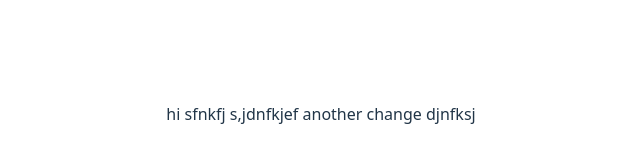
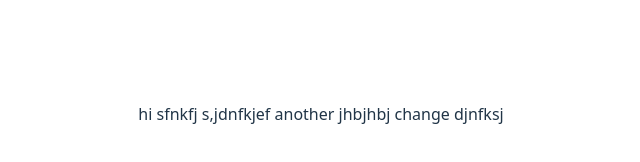
Before and after one commit to Shobhit150/aliste-automate, a React (Vite) app: page / in a window 1280 px wide. Shown: the part 286-448 px from the top of the page, without its empty margins (319-959 px from the left). Built offline with nearby package versions, Linux system fonts and the light colour scheme.

Commit message:
Version checking4

```diff
--- a/src/App.jsx
+++ b/src/App.jsx
@@ -8,7 +8,7 @@ function App() {
 
   return (
     <>
-      hi sfnkfj s,jdnfkjef another change djnfksj
+      hi sfnkfj s,jdnfkjef another jhbjhbj change djnfksj
     </>
   )
 }
```
